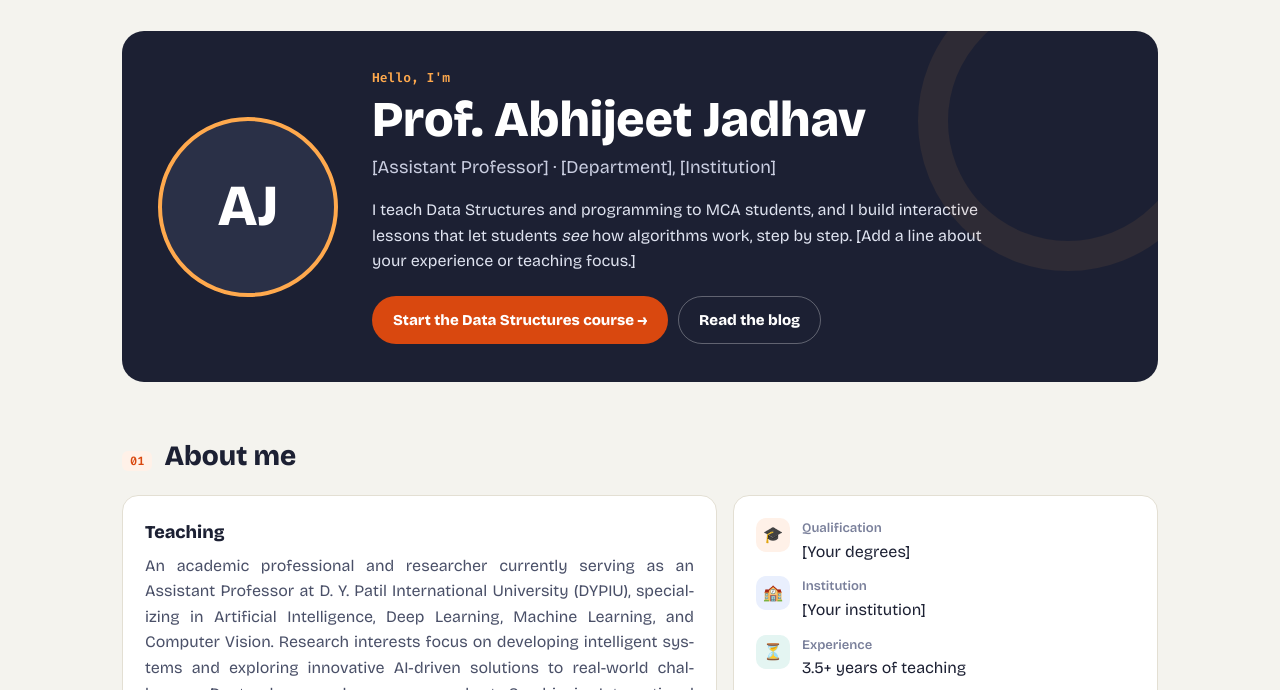
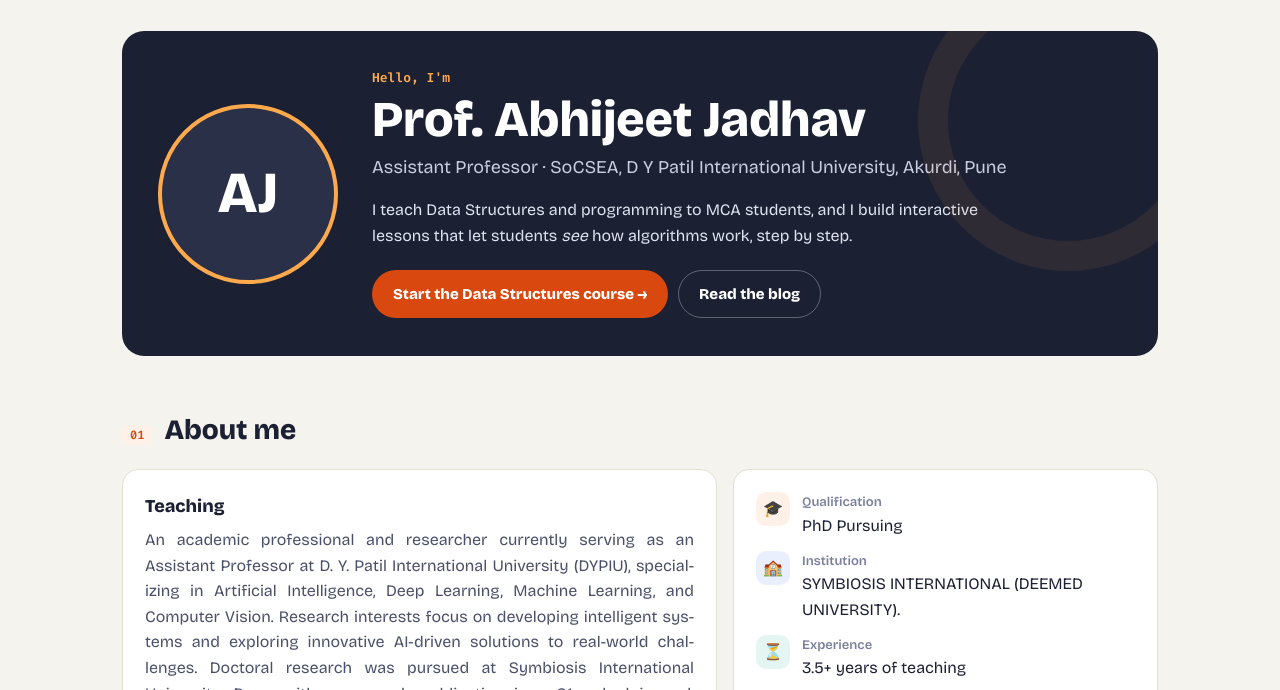
Before and after one commit to i-dontno/idontno_data_structure, a plain HTML site: page index.html in a window 1280 px wide. Shown: the part 74-764 px from the top of the page. Drawn offline with nearby package versions, Linux system fonts and the light colour scheme.

Commit message:
Update personal details and qualifications in index.html

```diff
--- a/index.html
+++ b/index.html
@@ -130,11 +130,10 @@ footer .wrap{display:flex;flex-wrap:wrap;gap:8px 18px;justify-content:space-betw
         <div class="kicker">Hello, I'm</div>
         <h1>Prof. Abhijeet Jadhav</h1>
         <!-- EDIT: designation, department, institution -->
-        <p class="role">[Assistant Professor] · [Department], [Institution]</p>
+        <p class="role">Assistant Professor · SoCSEA, D Y Patil International University, Akurdi, Pune</p>
         <!-- EDIT: 2-3 line bio -->
         <p class="bio">I teach Data Structures and programming to MCA students, and I build interactive lessons
-          that let students <em>see</em> how algorithms work, step by step. [Add a line about your experience
-          or teaching focus.]</p>
+          that let students <em>see</em> how algorithms work, step by step.</p>
         <div class="cta">
           <a class="btn pri" href="idontno.in/learn-data-structure/index.html">Start the Data Structures course →</a>
           <a class="btn ghost" href="https://idontnocode.blogspot.com" target="_blank" rel="noopener">Read the blog</a>
@@ -163,8 +162,8 @@ footer .wrap{display:flex;flex-wrap:wrap;gap:8px 18px;justify-content:space-betw
       <div class="card">
         <ul class="facts">
           <!-- EDIT: fill in or delete any row -->
-          <li><span class="ic" style="background:var(--acc-soft)">🎓</span><span><b>Qualification</b>[Your degrees]</span></li>
-          <li><span class="ic" style="background:var(--blue-soft)">🏫</span><span><b>Institution</b>[Your institution]</span></li>
+          <li><span class="ic" style="background:var(--acc-soft)">🎓</span><span><b>Qualification</b>PhD Pursuing</span></li>
+          <li><span class="ic" style="background:var(--blue-soft)">🏫</span><span><b>Institution</b>SYMBIOSIS INTERNATIONAL (DEEMED UNIVERSITY).</span></li>
           <li><span class="ic" style="background:var(--teal-soft)">⏳</span><span><b>Experience</b>3.5+ years of teaching</span></li>
           <li><span class="ic" style="background:var(--gold-soft)">💡</span><span><b>Interests</b>AI, ML, Computer vision</span></li>
         </ul>
```
